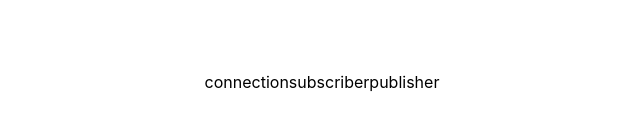
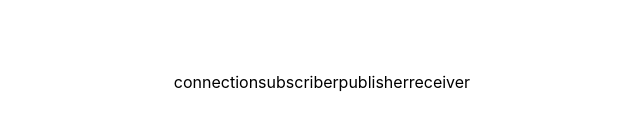
Before and after one commit to JEONG-JI-HEON/mqtt-study, a React (Vite) app: page / in a window 1280 px wide. Shown: the part 318-448 px from the top of the page, without its empty margins (318-958 px from the left). Built offline with nearby package versions, Linux system fonts and the light colour scheme.

Commit message:
receiver 연결

```diff
--- a/src/pages/MainPage/MainPage.jsx
+++ b/src/pages/MainPage/MainPage.jsx
@@ -1,8 +1,9 @@
 import mqtt from "mqtt";
 import React, { createContext, useEffect, useState } from "react";
 import Connection from "../../components/Connection";
+import Publisher from "../../components/Publisher";
+import Receiver from "../../components/Receiver";
 import Subscriber from "../../components/Subscriber";
-import Publisher from "../../components/Publisher";
 
 export const QosOption = createContext([]);
 const qosOption = [
@@ -47,6 +48,7 @@ const MainPage = () => {
         <Subscriber />
         <Publisher />
       </QosOption.Provider>
+      <Receiver />
     </>
   );
 };
```
